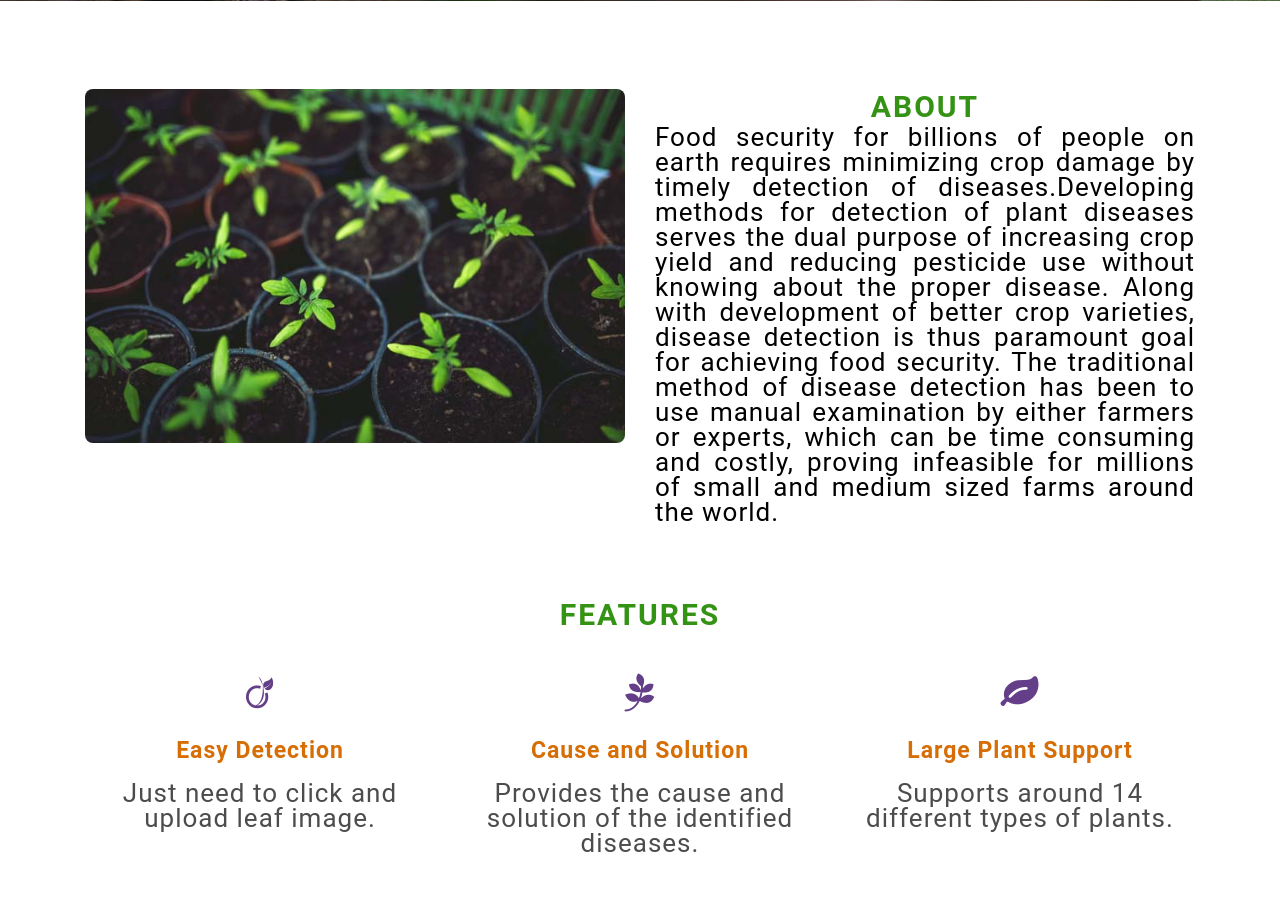
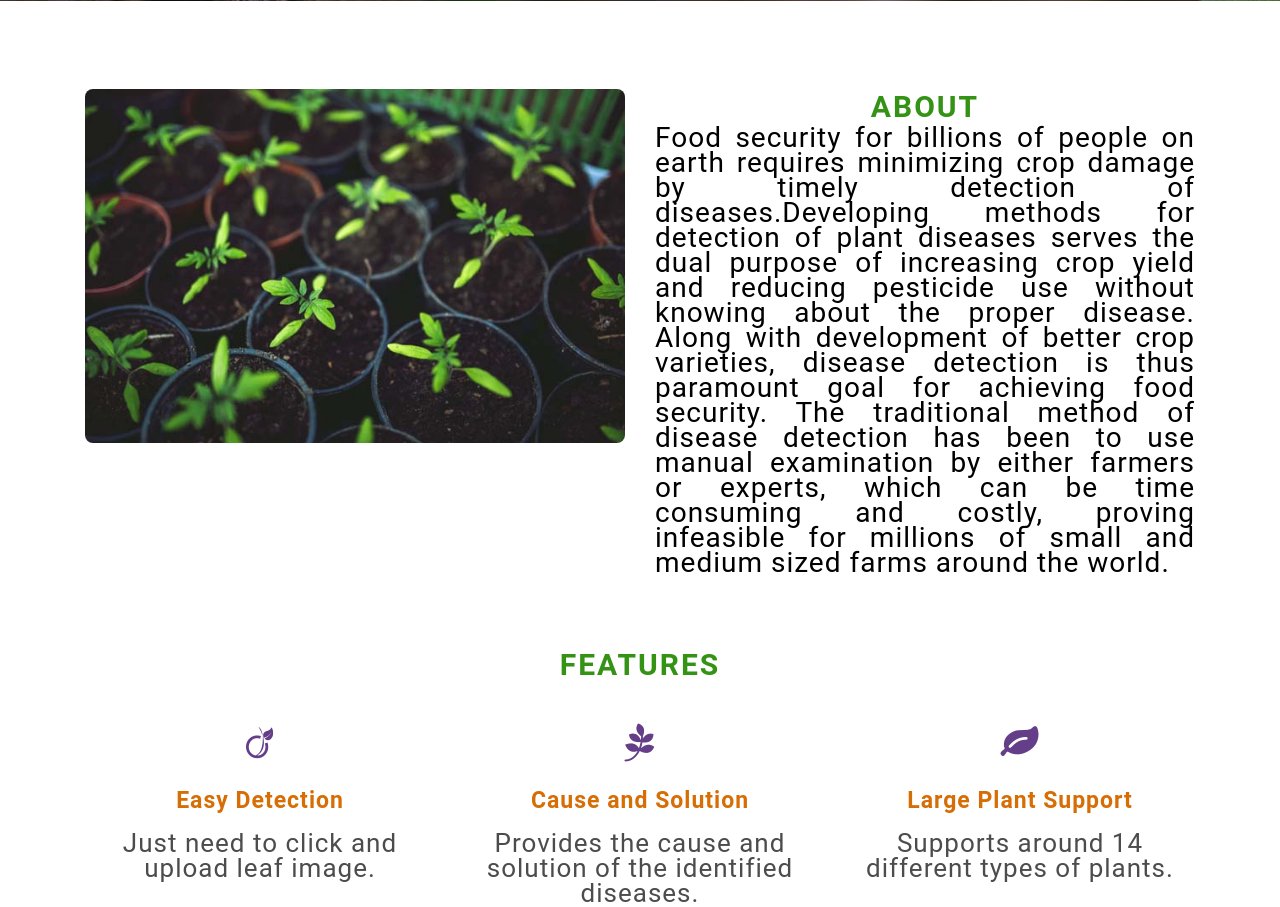
Before and after one commit to hackelite01/Dr.Plants, a Flask app: page / in a window 1280 px wide. Shown: the part 749-1656 px from the top of the page. Run offline with Flask 2, Linux system fonts and the light colour scheme; some libraries are stand-ins or nearby versions.

Commit message:
Update style.css

```diff
--- a/Flask/static/styles/style.css
+++ b/Flask/static/styles/style.css
@@ -146,7 +146,8 @@ h5.card-title {
 }
 
 .about-para-txt p {
-  font-size: 26px;
+  font-size: 28px;
+  font-weight: 400;
   color: #000000;
   line-height: 25px;
 }
```
